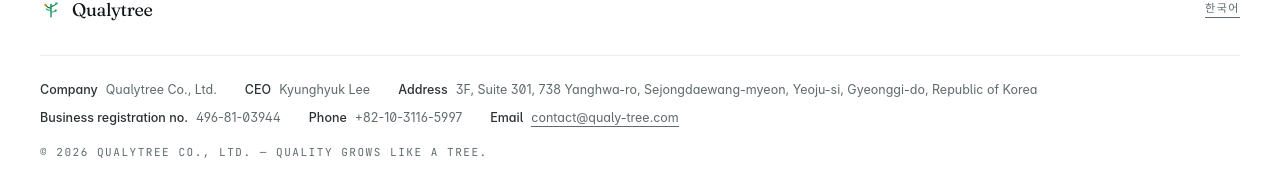
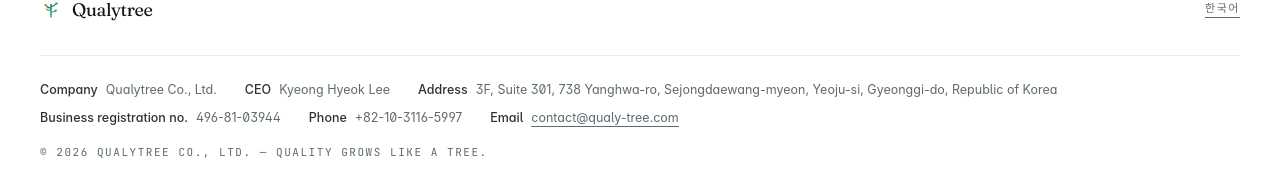
Before and after one commit to Fixomaster/qualytree-homepage, a React (Vite) app: page / in a window 1280 px wide. Shown: the part 10300-10470 px from the top of the page. Built offline with nearby package versions, Linux system fonts and the light colour scheme; a web font is replaced by a local one.

Commit message:
fix: CEO 영문 이름 표기 수정 (Kyunghyuk Lee -> Kyeong Hyeok Lee)

```diff
--- a/src/copy.js
+++ b/src/copy.js
@@ -165,7 +165,7 @@ export const COPY = {
     company: {
       rows: [
         ["Company", "Qualytree Co., Ltd."],
-        ["CEO", "Kyunghyuk Lee"],
+        ["CEO", "Kyeong Hyeok Lee"],
         ["Address", "3F, Suite 301, 738 Yanghwa-ro, Sejongdaewang-myeon, Yeoju-si, Gyeonggi-do, Republic of Korea"],
         ["Business registration no.", "496-81-03944"],
         ["Phone", "+82-10-3116-5997"],
```
